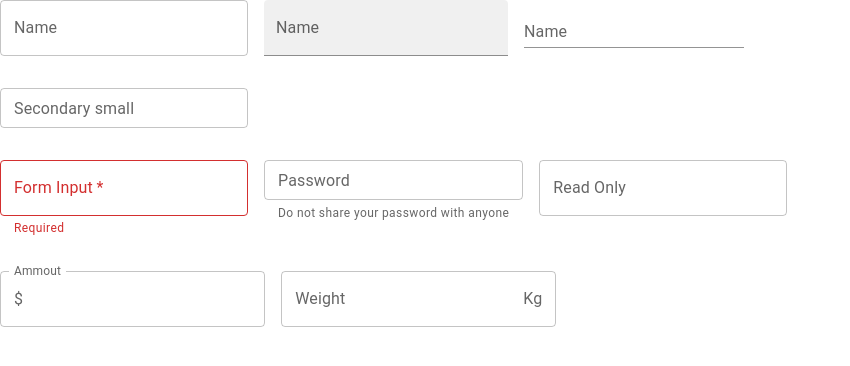
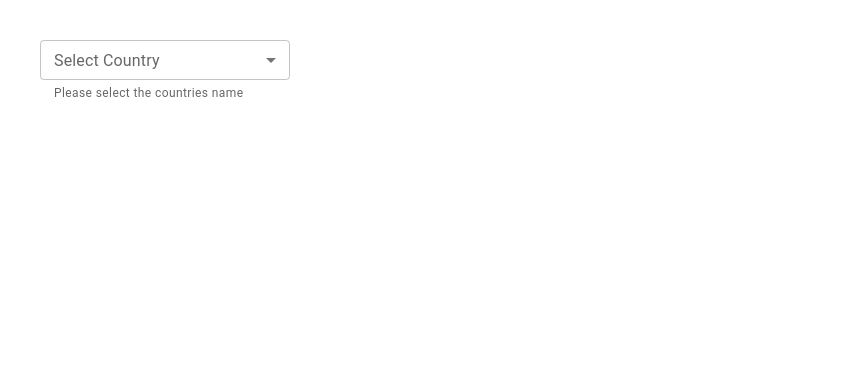
Before and after one commit to fhabhishektiwari/react-mui-learning, a React (Create React App) app: page / in a window 1280 px wide. Shown: the top 366 px of the page, without its empty margins (0-850 px from the left). Built offline with nearby package versions, Linux system fonts and the light colour scheme.

Commit message:
added muiselect field

```diff
--- a/src/App.tsx
+++ b/src/App.tsx
@@ -1,14 +1,14 @@
 import React from 'react';
 import './App.css';
-// import { MuiButton } from './components/MuiButton';
-import { MuiTextField } from './components/MuiTextField';
-// import MuiTypography from './components/MuiTypography';
+import { MuiSelect } from './components/MuiSelect';
+
 
 function App() {
   return (
-    <div >
+    <div>
+      <MuiSelect/>
 
-      <MuiTextField/>
+
     </div>
   );
 }
--- /dev/null
+++ b/src/components/MuiSelect.tsx
@@ -0,0 +1,37 @@
+import React, { useState } from 'react'
+import { Box, TextField, MenuItem } from '@mui/material'
+export const MuiSelect = () => {
+    // const [country, setCountry] = useState('')
+    // console.log(country);
+    const [countries,setCountries]=useState<string[]>([])
+    console.log({countries})
+    const handleChange = (event: React.ChangeEvent<HTMLInputElement>) => {
+        // setCountry(event.target.value as string)
+        const value=event.target.value;
+        setCountries(typeof value==='string'?value.split(','):value)
+    }
+
+    return (
+        <Box width='250px' margin={5}>
+            <TextField
+             label='Select Country'
+             select
+            //  value={country}
+            value={countries}
+             onChange={handleChange}
+             fullWidth
+             size='small'
+             SelectProps={{
+                multiple:true
+             }}
+             color='secondary'
+             helperText='Please select the countries name'
+             >
+                <MenuItem value='IN'>India</MenuItem>
+                <MenuItem value='RS'>RUSSIA</MenuItem>
+                <MenuItem value='US'>USA</MenuItem>
+                <MenuItem value='UA'>UAE</MenuItem>
+            </TextField>
+        </Box>
+    )
+}
```
